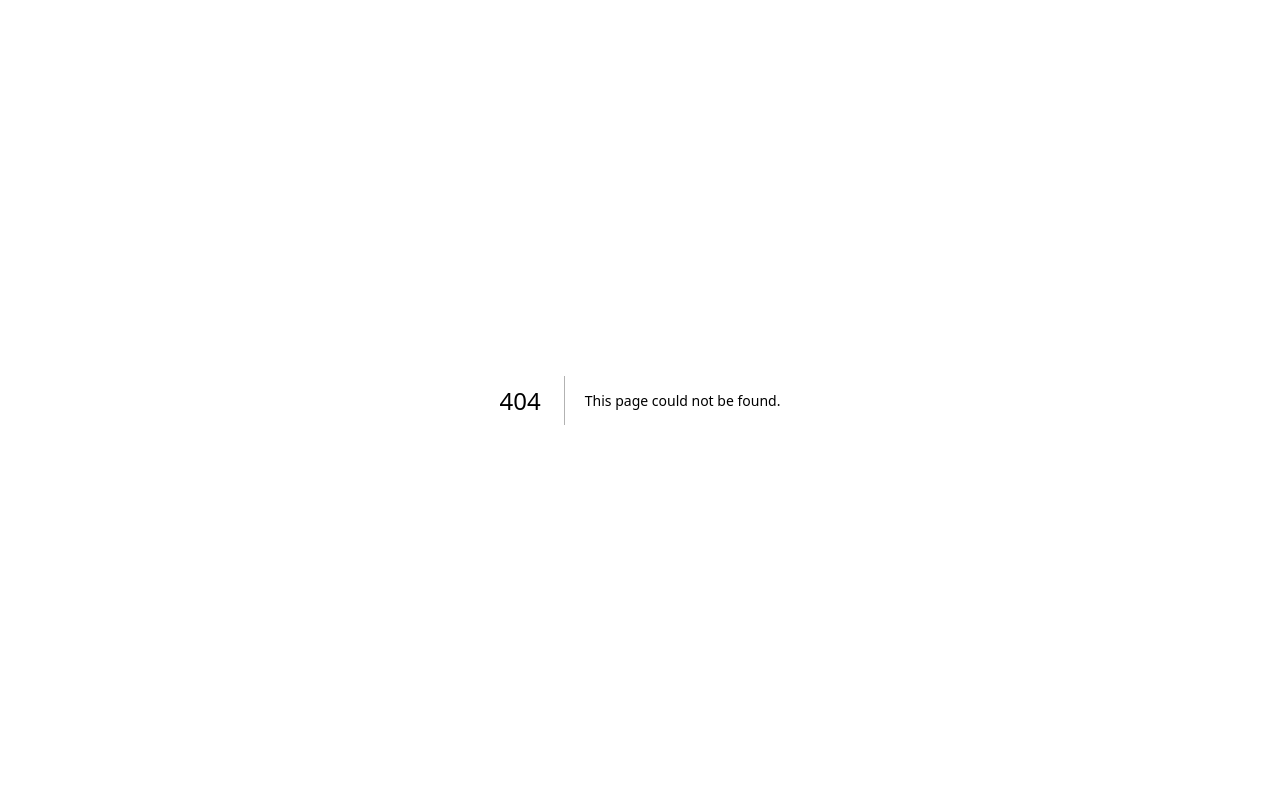
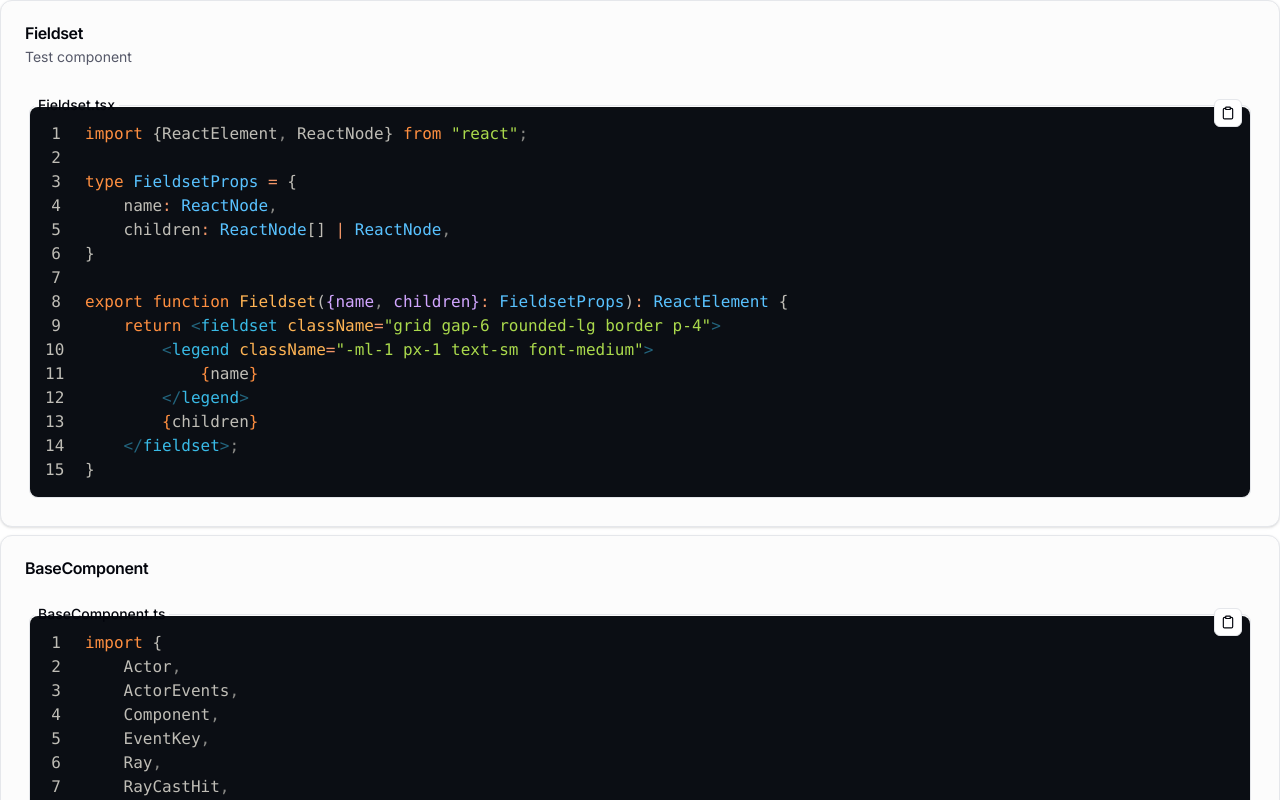
Before and after one commit to Autsider666/project-avalon, a Next.js app: page /code in a window 1280 px wide. Before the commit this address had no page. Shown: the top 800 px of the page. Built offline with nearby package versions, Linux system fonts and the light colour scheme.

Commit message:
back to basics

```diff
--- a/next.config.mjs
+++ b/next.config.mjs
@@ -1,4 +1,10 @@
 /** @type {import('next').NextConfig} */
-const nextConfig = {};
+const nextConfig = {
+    experimental: {
+        serverComponentsExternalPackages: [
+            "@shikijs/twoslash",
+        ],
+    }
+};
 
 export default nextConfig;
--- a/package.json
+++ b/package.json
@@ -18,8 +18,10 @@
     "@radix-ui/react-select": "^2.1.1",
     "@radix-ui/react-slot": "^1.1.0",
     "@radix-ui/react-tooltip": "^1.1.2",
+    "@shikijs/twoslash": "^1.12.1",
     "class-variance-authority": "^0.7.0",
     "clsx": "^2.1.1",
+    "excalibur": "^0.30.0-alpha.1135",
     "lucide-react": "^0.420.0",
     "next": "14.2.5",
     "next-themes": "^0.3.0",
@@ -31,7 +33,7 @@
     "vaul": "^0.9.1"
   },
   "devDependencies": {
-    "@types/node": "^20",
+    "@types/node": "^20.14.14",
     "@types/react": "^18",
     "@types/react-dom": "^18",
     "eslint": "^8",
--- /dev/null
+++ b/src/app/code/page.tsx
@@ -0,0 +1,18 @@
+import {CodeBlock} from "@/components/CodeBlock";
+import {Card, CardContent, CardDescription, CardHeader, CardTitle} from "@/components/ui/Card";
+import {Register} from "@/registry/register";
+import {ReactElement} from "react";
+
+export default function Code(): ReactElement {
+    return <div>
+        {Register.map(({name, description, files}) => <Card key={name} className="mb-2">
+            <CardHeader>
+                <CardTitle>{name}</CardTitle>
+                {description ? <CardDescription>{description}</CardDescription> : undefined}
+            </CardHeader>
+            <CardContent>
+                {files.map(filePath => <CodeBlock key={filePath} filePath={filePath}/>)}
+            </CardContent>
+        </Card>)}
+    </div>;
+}
--- a/src/app/playground/page.tsx
+++ b/src/app/playground/page.tsx
@@ -180,6 +180,7 @@ export default function Playground(): ReactElement {
                         </DrawerContent>
                     </Drawer>
                     <div className="ml-auto"/>
+                    {/*<Search onChange={value => console.log(value)}/>*/}
                     <Button
                         variant="outline"
                         size="sm"
@@ -218,7 +219,7 @@ export default function Playground(): ReactElement {
                     </div>
                     <div
                         className="relative flex h-full min-h-[50vh] flex-col rounded-xl bg-muted/50 p-4 lg:col-span-2">
-                        {Register.map(({name, description, files}) => <Card key={name}>
+                        {Register.map(({name, description, files}) => <Card key={name} className="mb-2">
                             <CardHeader>
                                 <CardTitle>{name}</CardTitle>
                                 {description ? <CardDescription>{description}</CardDescription> : undefined}
--- /dev/null
+++ b/src/components/Search.tsx
@@ -0,0 +1,32 @@
+"use client";
+
+import {Input} from "@/components/ui/Input";
+import {SearchIcon} from "lucide-react";
+import {ChangeEvent, ReactElement} from "react";
+
+type SearchProps = {
+    onChange: (value: string) => void,
+}
+
+export function Search({onChange}: SearchProps): ReactElement {
+    // const [value, setValue] = useState<string | undefined>(undefined);
+
+    const handleChange = ({target}: ChangeEvent<HTMLInputElement>): void => {
+        const newValue = target.value;
+
+        // setValue(newValue);
+
+        onChange(newValue);
+    };
+
+    return <div className="relative ml-auto flex-1 md:grow-0">
+        <SearchIcon className="absolute left-2.5 top-2.5 h-4 w-4 text-muted-foreground"/>
+        <Input
+            type="search"
+            placeholder="Search..."
+            className="w-full rounded-lg bg-background pl-8 md:w-[200px] lg:w-[225px]"
+            // value={value}
+            onChange={handleChange}
+        />
+    </div>;
+}
--- /dev/null
+++ b/src/registry/Excalibur/BaseComponent.ts
@@ -0,0 +1,88 @@
+import {
+    Actor,
+    ActorEvents,
+    Component,
+    EventKey,
+    Ray,
+    RayCastHit,
+    RayCastOptions,
+    Subscription,
+    Vector
+} from "excalibur";
+
+export type OwnerHandler<EventType> = (event: EventType & { owner: Actor }) => void;
+
+export abstract class BaseComponent extends Component {
+    declare owner?: Actor;
+
+    private readonly callbacks = new Map<EventKey<ActorEvents>, OwnerHandler<ActorEvents[EventKey<ActorEvents>]>[]>();
+
+    private readonly subscriptions: Subscription[] = [];
+
+    onAdd(owner: Actor): void {
+        for (const event of this.callbacks.keys() as unknown as EventKey<ActorEvents>[]) {
+            const handlers = this.callbacks.get(event) ?? [];
+            for (const handler of handlers) {
+                const subscription = owner.on(event, event => {
+                    // @ts-expect-error Dirty but required.
+                    event.owner = owner;
+                    // @ts-expect-error Same here
+                    handler(event);
+                });
+                this.subscriptions.push(subscription);
+            }
+        }
+    }
+
+    onRemove(): void {
+        for (const subscription of this.subscriptions) {
+            subscription.close();
+        }
+    }
+
+    protected on<TEventName extends EventKey<ActorEvents>>(eventName: TEventName, handler: OwnerHandler<ActorEvents[TEventName]>): void {
+        if (!this.callbacks.has(eventName)) {
+            this.callbacks.set(eventName, []);
+        }
+
+        this.callbacks.get(eventName)?.push(handler as OwnerHandler<ActorEvents[EventKey<ActorEvents>]>);
+    }
+
+    protected moveInDirection(direction: Vector, speed?: number, maxDistance?: number): void {
+        if (this.owner === undefined) {
+            return;
+        }
+
+        if (direction.x === 0 && direction.y === 0) {
+            // this.owner.vel.x = direction.x;
+            // this.owner.vel.y = direction.y;
+            return;
+        }
+
+        if (speed !== undefined || maxDistance !== undefined) {
+            direction = direction.normalize();
+            if (speed !== undefined) {
+                direction = direction.scale(Math.min(speed, maxDistance ?? speed));
+            }
+        }
+
+        this.owner.pos.x += direction.x;
+        this.owner.pos.y += direction.y;
+    }
+
+    protected rayCast(position: Vector, direction: Vector, options?: RayCastOptions): RayCastHit[] {
+        const physics = this.owner?.scene?.physics;
+        if (!physics) {
+            throw new Error('Can\'t rayCast without physics.');
+        }
+
+        return physics.rayCast(
+            new Ray(position, direction),
+            options,
+        );
+    }
+
+    protected rayCastTo(position: Vector, target: Vector, options?: RayCastOptions): RayCastHit[] {
+        return this.rayCast(position, target.sub(position), options);
+    }
+}
--- /dev/null
+++ b/src/registry/Excalibur/Component/HasTargetComponent.ts
@@ -0,0 +1,16 @@
+import {Actor} from "excalibur";
+import {BaseComponent} from "../BaseComponent";
+
+export class HasTargetComponent extends BaseComponent {
+    constructor(public readonly target: Actor) {
+        super();
+
+        this.on('preupdate', this.onPreUpdate.bind(this));
+    }
+
+    private onPreUpdate(): void {
+        if (this.target.isKilled()) {
+            this.owner?.removeComponent(HasTargetComponent);
+        }
+    }
+}
--- /dev/null
+++ b/src/registry/Excalibur/Component/SearchesTargetComponent.ts
@@ -0,0 +1,62 @@
+import {Actor, PreUpdateEvent, TagQuery} from "excalibur";
+import {BaseComponent} from "../BaseComponent";
+import {HasTargetComponent} from "./HasTargetComponent";
+
+export class SearchesTargetComponent extends BaseComponent {
+    private readonly queryTags: string[];
+    private readonly maxDistance?: number;
+    private query!: TagQuery<string>;
+    private nextCheck: number = 0;
+
+    constructor({queryTags, maxDistance}: { queryTags: string[], maxDistance?: number }) {
+        super();
+
+        this.queryTags = queryTags;
+        this.maxDistance = maxDistance;
+
+        this.on('preupdate', this.onPreUpdate.bind(this));
+    }
+
+    onPreUpdate({engine, delta}: PreUpdateEvent): void {
+        const owner = this.owner;
+        if (!owner) {
+            return;
+        }
+
+        this.nextCheck -= delta;
+        if (owner.has(HasTargetComponent) && this.nextCheck > 0) {
+            return;
+        }
+
+        if (!this.query) {
+            this.query = engine.currentScene.world.queryTags(this.queryTags);
+        }
+
+        let minDistance: number = Infinity;
+        let closestTarget: Actor | undefined;
+
+        for (const target of this.query?.entities ?? []) {
+            if (!(target instanceof Actor)) {
+                continue;
+            }
+
+            const distance = owner.pos.distance(target.pos);
+            if (this.maxDistance && distance > this.maxDistance) { //FIXME pick closest target
+                continue;
+            }
+
+            if (distance >= minDistance) {
+                continue;
+            }
+
+            minDistance = distance;
+            closestTarget = target;
+        }
+
+        this.nextCheck = 1000;
+
+        if (closestTarget) {
+            owner.addComponent(new HasTargetComponent(closestTarget), true);
+        }
+    }
+}
--- a/src/registry/register.ts
+++ b/src/registry/register.ts
@@ -12,5 +12,22 @@ export const Register: RegisterItem[] = [
         creator: 'Autsider',
         description: 'Test component',
         files: ['src/components/form/Fieldset.tsx']
-    }
+    },
+    {
+        name: 'BaseComponent',
+        creator: 'Autsider',
+        files: ['src/registry/Excalibur/BaseComponent.ts']
+    },
+    {
+        name: 'HasTargetComponent',
+        description: 'The current target of the entity. Can be added manually or by using SearchesTargetComponent',
+        creator: 'Autsider',
+        files: ['src/registry/Excalibur/Component/HasTargetComponent.ts']
+    },
+    {
+        name: 'SearchesTargetComponent',
+        description: 'Searches the surroundings of the entity periodically for its next target.',
+        creator: 'Autsider',
+        files: ['src/registry/Excalibur/Component/SearchesTargetComponent.ts']
+    },
 ] as const;
--- a/src/styles/globals.css
+++ b/src/styles/globals.css
@@ -76,4 +76,23 @@
 pre.shiki {
     padding: 15px;
     border-radius: 0.5rem;
+    white-space: pre-wrap;
 }
+
+.twoslash-popup-docs {
+    width: 500px;
+}
+
+code {
+    counter-reset: step;
+    counter-increment: step 0;
+}
+
+code .line::before {
+    content: counter(step);
+    counter-increment: step;
+    width: 1rem;
+    margin-right: 1.5rem;
+    display: inline-block;
+    text-align: right;
+}
```
Also changed, not shown: .eslintrc.json, 1 other file (tests, documents, lock files or other folders).
